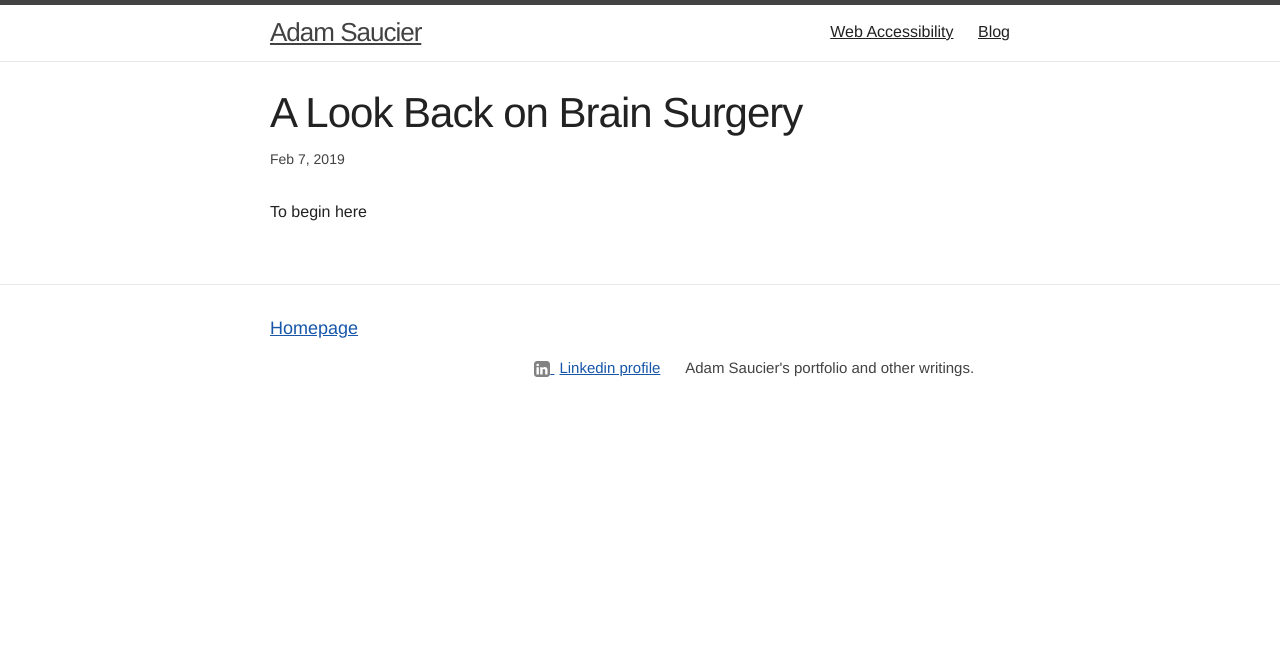
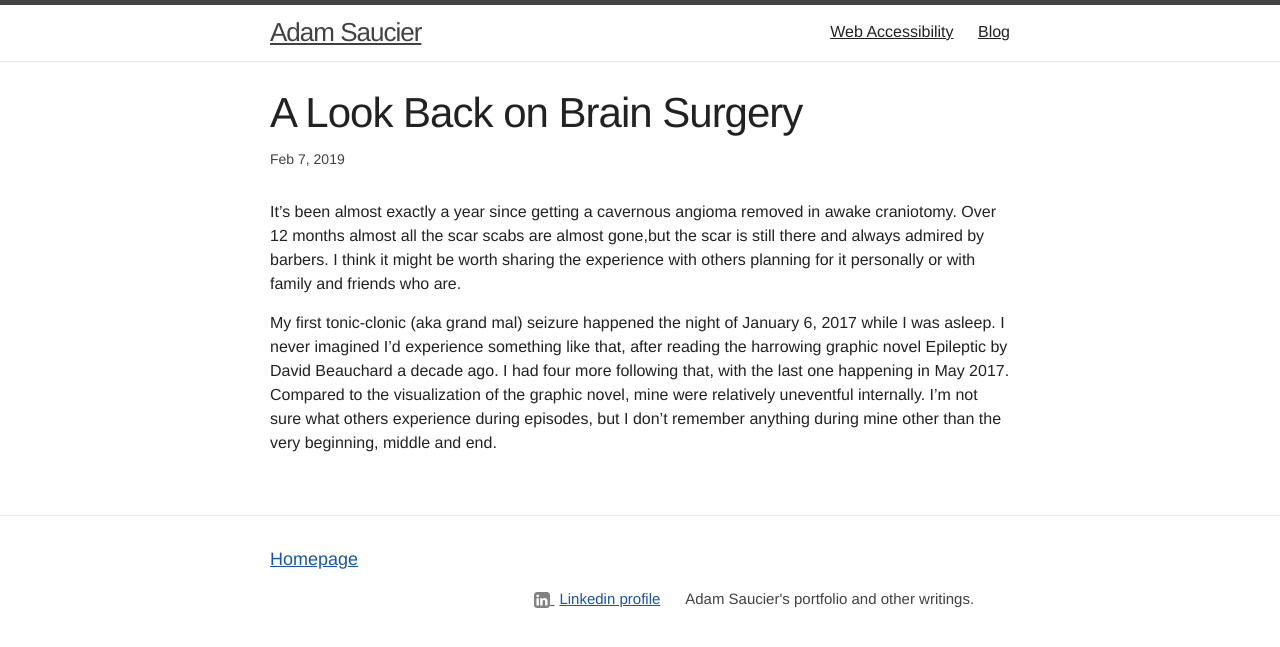
Before and after one commit to ajsaucier/ajsaucier.github.io, a Jekyll site: the page built from _posts/2019-02-07-a-look-back-on-brain-surgery.md, in a window 1280 px wide. Shown: the top 647 px of the page. Built offline with Jekyll 4.4.1, drawn with Linux system fonts in a browser that asks for light colours.

Commit message:
Update Post “2019-02-07-a-look-back-on-brain-surgery”

```diff
--- a/_posts/2019-02-07-a-look-back-on-brain-surgery.md
+++ b/_posts/2019-02-07-a-look-back-on-brain-surgery.md
@@ -6,4 +6,8 @@ description: >-
   A story about brain surgery to remove a cavernous angioma and the events that
   led up to it
 ---
-To begin here
+It’s been almost exactly a year since getting a cavernous angioma removed in awake craniotomy. Over 12 months almost all the scar scabs are almost gone,but the scar is still there and always admired by barbers. I think it might be worth sharing the experience with others planning for it personally or with family and friends who are.
+
+
+
+My first tonic-clonic (aka grand mal) seizure happened the night of January 6, 2017 while I was asleep. I never imagined I’d experience something like that, after reading the harrowing graphic novel Epileptic by David Beauchard a decade ago. I had four more following that, with the last one happening in May 2017. Compared to the visualization of the graphic novel, mine were relatively uneventful internally. I’m not sure what others experience during episodes, but I don’t remember anything during mine other than the very beginning, middle and end.
```
